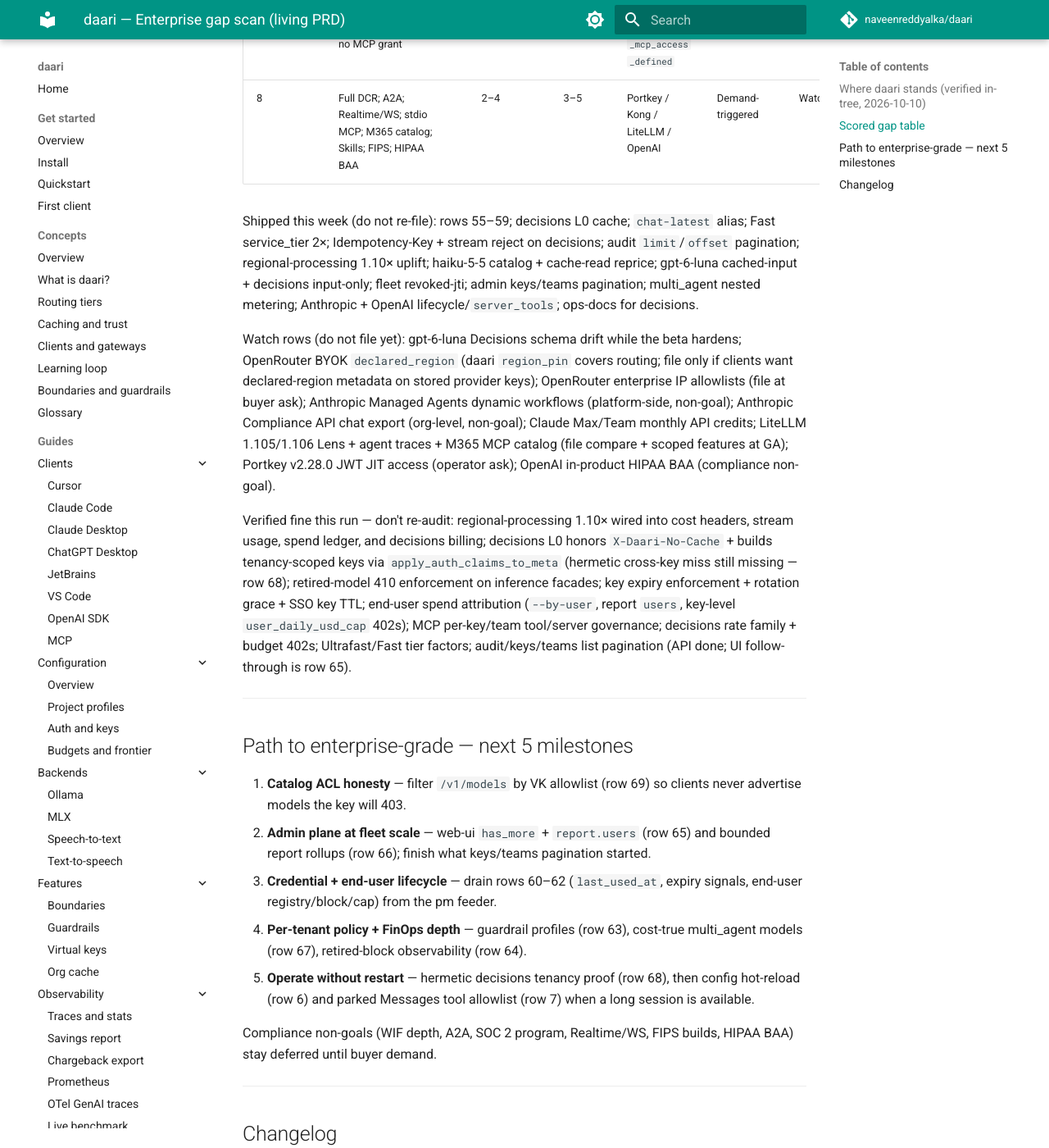
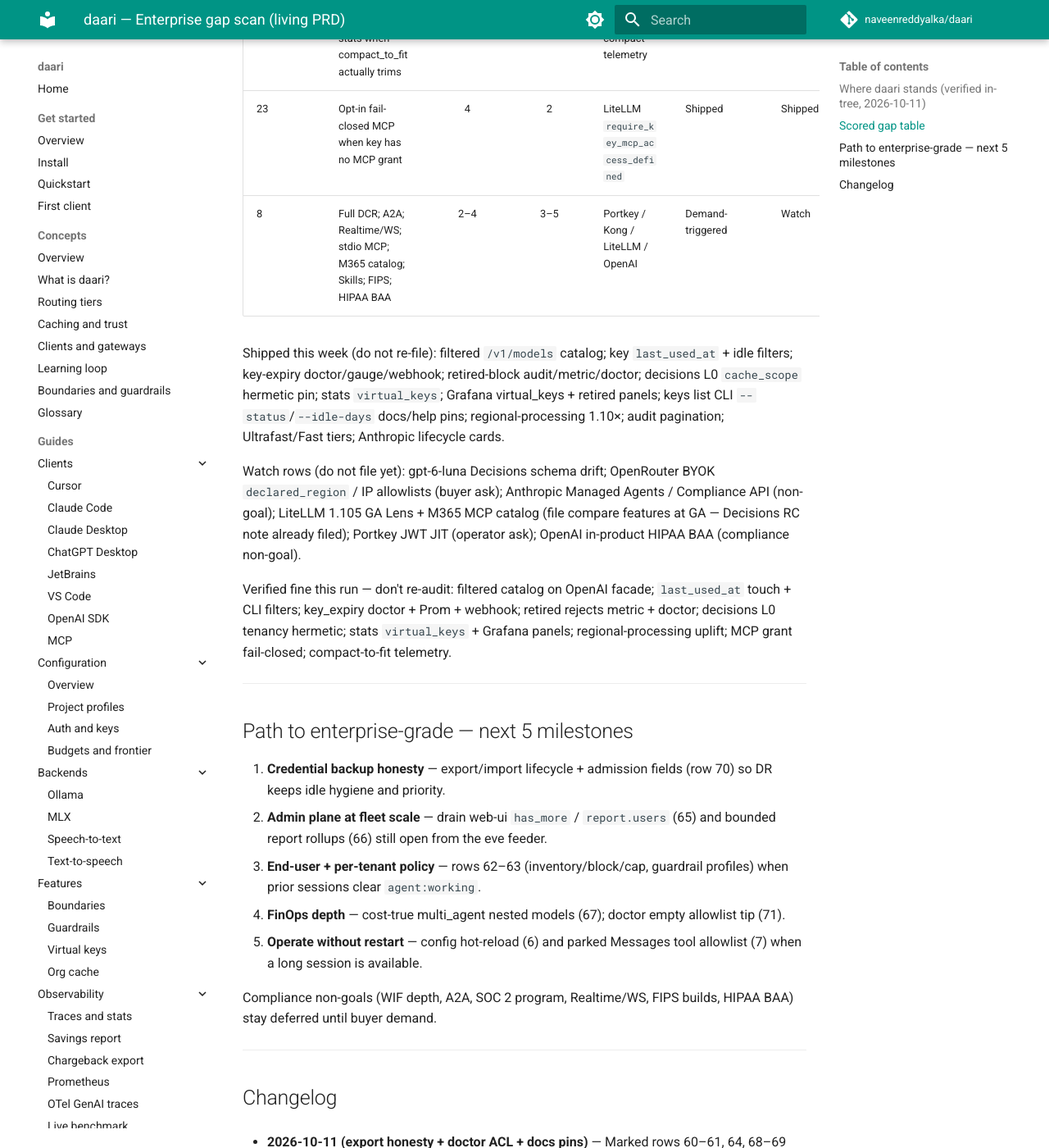
Before and after one commit to naveenreddyalka/daari, an MkDocs documentation site: the page built from docs/prd/ENTERPRISE.md, in a window 1280 px wide and 1400 px high, scrolled down 4335 px. Shown: the whole window at 82% size. Built offline with MkDocs 1.6.1 and Material for MkDocs 9.7.7, drawn with Linux system fonts in a browser that asks for light colours; comment, search, counter and statistics services are not loaded; some of the changed text lies outside the part shown.

Commit message:
docs(prd): 2026-10-11 enterprise gap scan (#1587)
* docs(prd): 2026-10-11 export honesty and doctor ACL scan

Co-authored-by: Cursor <cursoragent@cursor.com>

* docs(prd): restore compact/MCP shipped row pins for hermetic test

Co-authored-by: Cursor <cursoragent@cursor.com>

---------

Co-authored-by: Cursor <cursoragent@cursor.com>
Co-authored-by: daari-autodev <autodev@users.noreply.github.com>

```diff
--- a/docs/prd/ENTERPRISE.md
+++ b/docs/prd/ENTERPRISE.md
@@ -11,26 +11,24 @@
 
 ---
 
-## Where daari stands (verified in-tree, 2026-10-10)
+## Where daari stands (verified in-tree, 2026-10-11)
 
-**Loop velocity.** Key/user lifecycle feeder (rows 60–64) still open from the
-pm scan; hot-reload (6) and parked Messages tool-allowlist (7) unchanged.
-This eve run does not wait on that drain — never-empty contract: file the next
-admin-plane / FinOps / catalog gaps now.
+**Loop velocity.** Eve feeder rows 65–67 (web-ui / report bounds / multi_agent
+model pricing) and end-user/guardrail rows 62–63 remain open with
+`agent:working` from prior sessions. Catalog ACL (69), key hygiene (60–61),
+retired observability (64), and decisions L0 tenancy pin (68) drained on
+main. Hot-reload (6) and parked Messages tool-allowlist (7) unchanged.
 
-**Outward.** Gateways still flat at stable bars: LiteLLM **v1.104.2** (1.105
-at rc.3 with Lens/Agent Traces + `litellm.agent()` — file compare refresh at
-GA; 1.106 still dev), Portkey **v2.28.0**, Kong **2.2.0**, vLLM **0.31.0**,
-Ollama **0.40.2**. OpenRouter admin-plane wave (keys `last_used_at`, end-users,
-guardrail→key assign) already drove rows 60–64; remaining OpenRouter parity is
-**filtered model catalog** (`is_filtered_model_catalog_enabled`). LiteLLM RC
-theme (agent traces + paged usage UIs) validates our report/web-ui bounds work.
+**Outward.** LiteLLM stable bar still **v1.104.x**; **1.105** at rc.3 adds
+proxy Decisions (`/v1/decisions` + `/v1/systemone`) — daari already ships both
+on-box (compare refresh filed). Ollama **0.40.3** (launcher warning cleanup +
+paused background model upgrades). Portkey / Kong / vLLM flat vs prior scan.
 
-**Inward theme: admin-plane honesty + FinOps depth + catalog ACL.** Code audit:
-web-ui ignores `has_more` on keys/teams and never renders `report.users`;
-report `clients`/`users` rollups are unbounded; `nested_agent_usages` omits
-`model` so multi_agent subagents bill at parent price; decisions L0 has no
-hermetic `cache_scope` tenancy test; `GET /v1/models` ignores VK allowlists.
+**Inward theme: export honesty + doctor ACL + docs pins.** Code audit: keys
+export omits `last_used_at` / `priority` / `cache_scope`; doctor never tips
+when a VK allowlist matches zero catalog cards; `daari stats --help` omits
+`virtual_keys`; compare-litellm still watches RC.1 only; virtual-keys catalog
+ACL doc has no hermetic pin.
 
 ---
 
@@ -38,30 +36,26 @@ hermetic `cache_scope` tenancy test; `GET /v1/models` ignores VK allowlists.
 
 | # | Gap | Impact | Effort | Who does it best today | Why daari wins local-first | Action |
 |---|-----|:--:|:--:|------------------------|----------------------------|--------|
-| 69 | Filter `GET /v1/models` by VK `allowed_models` | 5 | 2 | OpenRouter filtered catalog | Same allowlist as inference | Filed [#1555](https://github.com/naveenreddyalka/daari/issues/1555) |
-| 65 | Web-ui: honor keys/teams `has_more` + render `report.users` | 4 | 2 | LiteLLM admin UI | Same-box console finishes the job | Filed [#1551](https://github.com/naveenreddyalka/daari/issues/1551) |
-| 66 | Bound/paginate report `clients`/`users` rollups | 4 | 2 | LiteLLM paged usage | Fleet-safe JSON on-box | Filed [#1552](https://github.com/naveenreddyalka/daari/issues/1552) |
-| 67 | multi_agent nested usage: per-subagent `model` for cost-true pricing | 4 | 2 | OpenAI / LiteLLM FinOps | Ledger already meters nested tokens | Filed [#1553](https://github.com/naveenreddyalka/daari/issues/1553) |
-| 68 | Hermetic decisions L0 `cache_scope` tenancy test | 3 | 1 | — (testability) | Prove typed-judgment isolation | Filed [#1554](https://github.com/naveenreddyalka/daari/issues/1554) |
-| 60 | `last_used_at` on virtual keys + status/idle list filters | 4 | 2 | OpenRouter keys API | Key hygiene on-box, air-gapped | Filed [#1545](https://github.com/naveenreddyalka/daari/issues/1545) |
-| 61 | Proactive key-expiry signals: doctor scan, Prom gauge, signed webhook | 4 | 2 | OpenRouter / LiteLLM alerts | Same store that enforces warns | Filed [#1546](https://github.com/naveenreddyalka/daari/issues/1546) |
-| 62 | End-user inventory + per-user block/cap overrides | 5 | 3 | OpenRouter end-users / LiteLLM | Ledger already knows every user | Filed [#1547](https://github.com/naveenreddyalka/daari/issues/1547) |
-| 63 | Named guardrail profiles bindable per key/team | 5 | 3 | OpenRouter guardrail assign / Portkey | Per-tenant policy, zero hops | Filed [#1548](https://github.com/naveenreddyalka/daari/issues/1548) |
-| 64 | Audit + metric on retired-model blocks; doctor lifecycle check | 3 | 2 | LiteLLM audit planes | Catalog + router + audit in one box | Filed [#1549](https://github.com/naveenreddyalka/daari/issues/1549) |
-| 53 | Doctor + Helm + auth-and-keys coverage for `/v1/decisions` | 3 | 1 | — (ops honesty) | Operators discover the surface | Shipped [#1544](https://github.com/naveenreddyalka/daari/pull/1544) |
-| 6 | Hot-reload `config.yaml` | 3 | 2 | LiteLLM config ownership | Open — needs long session | Open [#1234](https://github.com/naveenreddyalka/daari/issues/1234) |
-| 7 | Per-key tool-name allowlist for Messages `mcp_servers` | 4 | 3 | LiteLLM `mcp_tool_permissions` | Parked (needs ≥60m session) | Parked [#1288](https://github.com/naveenreddyalka/daari/issues/1288) |
-| 55 | Model/user budget 402 pre-checks + `user_id` ledger on `/v1/decisions` | 5 | 2 | LiteLLM model budgets | Typed judgments meter like chat | Shipped [#1524](https://github.com/naveenreddyalka/daari/pull/1524) |
-| 56 | Ultrafast service tier: true pricing + model/residency gating | 4 | 2 | OpenAI Ultrafast pricing | Bill premium tier honestly on-box | Shipped [#1535](https://github.com/naveenreddyalka/daari/pull/1535) |
-| 57 | claude-haiku-5-5 fidelity: budget_tokens→400, 5m write, cards | 4 | 2 | Anthropic migration guide | Absorb provider breaking change | Shipped [#1536](https://github.com/naveenreddyalka/daari/pull/1536) |
-| 58 | Lifecycle + server_tools on OpenAI `/v1/models`; fail-closed retirement | 4 | 2 | Anthropic Models API | One catalog, two facades | Shipped [#1537](https://github.com/naveenreddyalka/daari/pull/1537) |
-| 59 | Pooled connections for Postgres revoked-jti denylist | 4 | 2 | Kong Token Vault | Fleet revoke stays cheap | Shipped [#1538](https://github.com/naveenreddyalka/daari/pull/1538) |
-| 54 | claude-haiku-5-5 catalog + sonnet/opus-5-5 cache-read reprice | 5 | 1 | Anthropic pricing page | Cost-true routing | Shipped |
-| 49 | Guardrails + OTel + retry + `user` spend on `/v1/decisions` | 5 | 2 | Portkey/Kong decisions policy | Same on-box policy engine | Shipped |
-| 50 | Fleet-durable MCP OAuth revoked-jti denylist | 5 | 3 | Kong Token Vault | Revoke sticks across replicas | Shipped |
-| 51 | Paginate + audit `GET /v1/daari/keys` and `/teams` | 4 | 2 | LiteLLM admin UI | Control-plane honesty | Shipped |
-| 52 | Meter multi_agent subagent token usage / spend on L6 | 4 | 2 | OpenAI aggregated usage | FinOps for delegated agents | Shipped |
-| 44 | OpenAI-compatible `/v1/decisions` + gpt-6-luna | 5 | 2 | OpenAI Decisions beta | Typed judgments on-box | Shipped |
+| 70 | Keys export/import round-trip `last_used_at` + priority + cache_scope | 4 | 2 | LiteLLM key backup | Air-gapped restore keeps idle/admission | Shipped [#1586](https://github.com/naveenreddyalka/daari/pull/1586) |
+| 71 | Doctor tip when VK allowlist matches zero catalog cards | 3 | 2 | — (ops honesty) | Catch typo before BYOK clients 404 | Filed [#1582](https://github.com/naveenreddyalka/daari/issues/1582) |
+| 72 | `daari stats --help` mentions `virtual_keys` | 2 | 1 | — (CLI honesty) | Same JSON operators already dump | Filed [#1583](https://github.com/naveenreddyalka/daari/issues/1583) |
+| 73 | compare-litellm: LiteLLM 1.105 RC Decisions vs daari | 2 | 1 | LiteLLM release notes | On-box Decisions already ship | Filed [#1584](https://github.com/naveenreddyalka/daari/issues/1584) |
+| 74 | Hermetic pin: virtual-keys.md documents `/v1/models` allowlist | 2 | 1 | — (docs regression) | Keep ACL sentence in CI | Filed [#1585](https://github.com/naveenreddyalka/daari/issues/1585) |
+| 69 | Filter `GET /v1/models` by VK `allowed_models` | 5 | 2 | OpenRouter filtered catalog | Same allowlist as inference | Shipped |
+| 65 | Web-ui: honor keys/teams `has_more` + render `report.users` | 4 | 2 | LiteLLM admin UI | Same-box console finishes the job | Open |
+| 66 | Bound/paginate report `clients`/`users` rollups | 4 | 2 | LiteLLM paged usage | Fleet-safe JSON on-box | Open |
+| 67 | multi_agent nested usage: per-subagent `model` for cost-true pricing | 4 | 2 | OpenAI / LiteLLM FinOps | Ledger already meters nested tokens | Open |
+| 68 | Hermetic decisions L0 `cache_scope` tenancy test | 3 | 1 | — (testability) | Prove typed-judgment isolation | Shipped |
+| 60 | `last_used_at` on virtual keys + status/idle list filters | 4 | 2 | OpenRouter keys API | Key hygiene on-box, air-gapped | Shipped |
+| 61 | Proactive key-expiry signals: doctor scan, Prom gauge, signed webhook | 4 | 2 | OpenRouter / LiteLLM alerts | Same store that enforces warns | Shipped |
+| 62 | End-user inventory + per-user block/cap overrides | 5 | 3 | OpenRouter end-users / LiteLLM | Ledger already knows every user | Open |
+| 63 | Named guardrail profiles bindable per key/team | 5 | 3 | OpenRouter guardrail assign / Portkey | Per-tenant policy, zero hops | Open |
+| 64 | Audit + metric on retired-model blocks; doctor lifecycle check | 3 | 2 | LiteLLM audit planes | Catalog + router + audit in one box | Shipped |
+| 6 | Hot-reload `config.yaml` | 3 | 2 | LiteLLM config ownership | Open — needs long session | Open |
+| 7 | Per-key tool-name allowlist for Messages `mcp_servers` | 4 | 3 | LiteLLM `mcp_tool_permissions` | Parked (needs ≥60m session) | Parked |
+| 53 | Doctor + Helm + auth-and-keys coverage for `/v1/decisions` | 3 | 1 | — (ops honesty) | Operators discover the surface | Shipped |
+| 55–59 | Decisions budgets; Ultrafast; haiku fidelity; lifecycle; revoked-jti pool | 4–5 | 2 | LiteLLM / OpenAI / Kong | On-box parity | Shipped |
+| 44–52 | Decisions facade; MCP OAuth denylist; admin pagination; multi_agent meter | 4–5 | 2–3 | Portkey / Kong / LiteLLM | On-box parity | Shipped |
 | 24 | Grafana panel for `compact_to_fit_applied` | 2 | 1 | LiteLLM spend dashboards | Shipped | Shipped |
 | 25 | Dedicated stats/Prom counter for MCP grant fail-closed | 3 | 1 | LiteLLM MCP 403 metrics | Shipped | Shipped |
 | 26 | Refuse MCP `initialize` when key has no grant | 4 | 1 | LiteLLM initialize 403 | Shipped | Shipped |
@@ -74,48 +68,39 @@ hermetic `cache_scope` tenancy test; `GET /v1/models` ignores VK allowlists.
 | 23 | Opt-in fail-closed MCP when key has no MCP grant | 4 | 2 | LiteLLM `require_key_mcp_access_defined` | Shipped | Shipped |
 | 8 | Full DCR; A2A; Realtime/WS; stdio MCP; M365 catalog; Skills; FIPS; HIPAA BAA | 2–4 | 3–5 | Portkey / Kong / LiteLLM / OpenAI | Demand-triggered | Watch |
 
-Shipped this week (do not re-file): rows 55–59; decisions L0 cache;
-`chat-latest` alias; Fast service_tier 2×; Idempotency-Key + stream reject on
-decisions; audit `limit`/`offset` pagination; regional-processing 1.10× uplift;
-haiku-5-5 catalog + cache-read reprice; gpt-6-luna cached-input + decisions
-input-only; fleet revoked-jti; admin keys/teams pagination; multi_agent nested
-metering; Anthropic + OpenAI lifecycle/`server_tools`; ops-docs for decisions.
+Shipped this week (do not re-file): filtered `/v1/models` catalog; key
+`last_used_at` + idle filters; key-expiry doctor/gauge/webhook; retired-block
+audit/metric/doctor; decisions L0 `cache_scope` hermetic pin; stats
+`virtual_keys`; Grafana virtual_keys + retired panels; keys list CLI
+`--status`/`--idle-days` docs/help pins; regional-processing 1.10×; audit
+pagination; Ultrafast/Fast tiers; Anthropic lifecycle cards.
 
-Watch rows (do not file yet): gpt-6-luna Decisions schema drift while the beta
-hardens; OpenRouter BYOK `declared_region` (daari `region_pin` covers routing;
-file only if clients want declared-region metadata on stored provider keys);
-OpenRouter enterprise IP allowlists (file at buyer ask); Anthropic Managed
-Agents dynamic workflows (platform-side, non-goal); Anthropic Compliance API
-chat export (org-level, non-goal); Claude Max/Team monthly API credits;
-LiteLLM 1.105/1.106 Lens + agent traces + M365 MCP catalog (file compare +
-scoped features at GA); Portkey v2.28.0 JWT JIT access (operator ask); OpenAI
-in-product HIPAA BAA (compliance non-goal).
+Watch rows (do not file yet): gpt-6-luna Decisions schema drift; OpenRouter
+BYOK `declared_region` / IP allowlists (buyer ask); Anthropic Managed Agents
+/ Compliance API (non-goal); LiteLLM 1.105 GA Lens + M365 MCP catalog (file
+compare features at GA — Decisions RC note already filed); Portkey JWT JIT
+(operator ask); OpenAI in-product HIPAA BAA (compliance non-goal).
 
-Verified fine this run — don't re-audit: regional-processing 1.10× wired into
-cost headers, stream usage, spend ledger, and decisions billing; decisions L0
-honors `X-Daari-No-Cache` + builds tenancy-scoped keys via
-`apply_auth_claims_to_meta` (hermetic cross-key miss still missing — row 68);
-retired-model 410 enforcement on inference facades; key expiry enforcement +
-rotation grace + SSO key TTL; end-user spend attribution (`--by-user`, report
-`users`, key-level `user_daily_usd_cap` 402s); MCP per-key/team tool/server
-governance; decisions rate family + budget 402s; Ultrafast/Fast tier factors;
-audit/keys/teams list pagination (API done; UI follow-through is row 65).
+Verified fine this run — don't re-audit: filtered catalog on OpenAI facade;
+`last_used_at` touch + CLI filters; key_expiry doctor + Prom + webhook;
+retired rejects metric + doctor; decisions L0 tenancy hermetic; stats
+`virtual_keys` + Grafana panels; regional-processing uplift; MCP grant
+fail-closed; compact-to-fit telemetry.
 
 ---
 
 ## Path to enterprise-grade — next 5 milestones
 
-1. **Catalog ACL honesty** — filter `/v1/models` by VK allowlist (row 69) so
-   clients never advertise models the key will 403.
-2. **Admin plane at fleet scale** — web-ui `has_more` + `report.users` (row 65)
-   and bounded report rollups (row 66); finish what keys/teams pagination started.
-3. **Credential + end-user lifecycle** — drain rows 60–62 (`last_used_at`,
-   expiry signals, end-user registry/block/cap) from the pm feeder.
-4. **Per-tenant policy + FinOps depth** — guardrail profiles (row 63),
-   cost-true multi_agent models (row 67), retired-block observability (row 64).
-5. **Operate without restart** — hermetic decisions tenancy proof (row 68),
-   then config hot-reload (row 6) and parked Messages tool allowlist (row 7)
-   when a long session is available.
+1. **Credential backup honesty** — export/import lifecycle + admission fields
+   (row 70) so DR keeps idle hygiene and priority.
+2. **Admin plane at fleet scale** — drain web-ui `has_more` / `report.users`
+   (65) and bounded report rollups (66) still open from the eve feeder.
+3. **End-user + per-tenant policy** — rows 62–63 (inventory/block/cap,
+   guardrail profiles) when prior sessions clear `agent:working`.
+4. **FinOps depth** — cost-true multi_agent nested models (67); doctor empty
+   allowlist tip (71).
+5. **Operate without restart** — config hot-reload (6) and parked Messages
+   tool allowlist (7) when a long session is available.
 
 Compliance non-goals (WIF depth, A2A, SOC 2 program, Realtime/WS, FIPS
 builds, HIPAA BAA) stay deferred until buyer demand.
@@ -124,31 +109,18 @@ builds, HIPAA BAA) stay deferred until buyer demand.
 
 ## Changelog
 
+- **2026-10-11 (export honesty + doctor ACL + docs pins)** — Marked rows
+  60–61, 64, 68–69 Shipped after Oct 10–11 drain. Filed rows 70–74: keys
+  export lifecycle fields, doctor empty-allowlist tip, stats help
+  `virtual_keys`, compare-litellm Decisions RC note, virtual-keys catalog
+  ACL hermetic pin. Outward: LiteLLM 1.105 rc.3 Decisions; Ollama 0.40.3.
+  Pruned dense shipped rows 49–59 into summary lines to stay under ~300.
+
 - **2026-10-10 eve (admin-plane honesty + FinOps + catalog ACL)** — Filed
-  rows 65–69: web-ui pagination/`users`, bounded report rollups, multi_agent
-  per-subagent model pricing, decisions L0 cache_scope hermetic test, filtered
-  `/v1/models` catalog. Outward: LiteLLM 1.105 still RC (Lens/agent traces —
-  watch for GA); OpenRouter filtered-catalog parity; gateways otherwise flat.
-  Compact/MCP grant pin rows 19–28 retained as Shipped; watch list drops the
-  four gaps now filed.
+  rows 65–69. Outward: LiteLLM 1.105 RC; OpenRouter filtered-catalog parity.
 
-- **2026-10-10 pm (key + end-user lifecycle governance)** — Row 53 marked
-  Shipped (same-day drain). Filed rows 60–64 after a code audit of key/user
-  lifecycle: `last_used_at`, expiry signals, end-user registry, per-tenant
-  guardrail profiles, retired-block observability. Outward: OpenRouter Oct
-  6–9 admin-plane wave (end-user CRUD, guardrail→key assignment, key
-  `last_used_at`); gateways otherwise flat.
+- **2026-10-10 pm (key + end-user lifecycle governance)** — Filed rows
+  60–64 after OpenRouter admin-plane wave; row 53 Shipped.
 
-- **2026-10-10 (Oct 7–10 drain: mark shipped, re-aim path)** — Rows 55–59
-  marked Shipped with PR links. Stand/path rewritten for current `main`:
-  ops-docs (53), hot-reload (6), Messages tool allowlist (7) are the open
-  feeder; watch rows drop decisions streaming/idempotency/audit-offset (all
-  shipped). Changelog keeps the file under ~300 lines.
-
-- **2026-10-09 (governance parity + billing truth on newest surfaces)** —
-  Rows 49–52 and 54 marked Shipped. Filed rows 55–59. Outward: OpenAI
-  Ultrafast; Anthropic haiku `budget_tokens` 400; Ollama 0.40.2.
-
-- **2026-10-08 → 08-28** — Condensed: depth on Decisions/OAuth/admin/
-  multi-agent; governance parity; catalog + classifier; LiteLLM 1.104;
-  OBO/classifier; MCP OAuth; Apache 2.0; this PRD's creation.
+- **2026-10-10 → 08-28** — Condensed: Decisions/OAuth/admin/multi-agent;
+  governance parity; LiteLLM 1.104; Apache 2.0; this PRD's creation.
```
